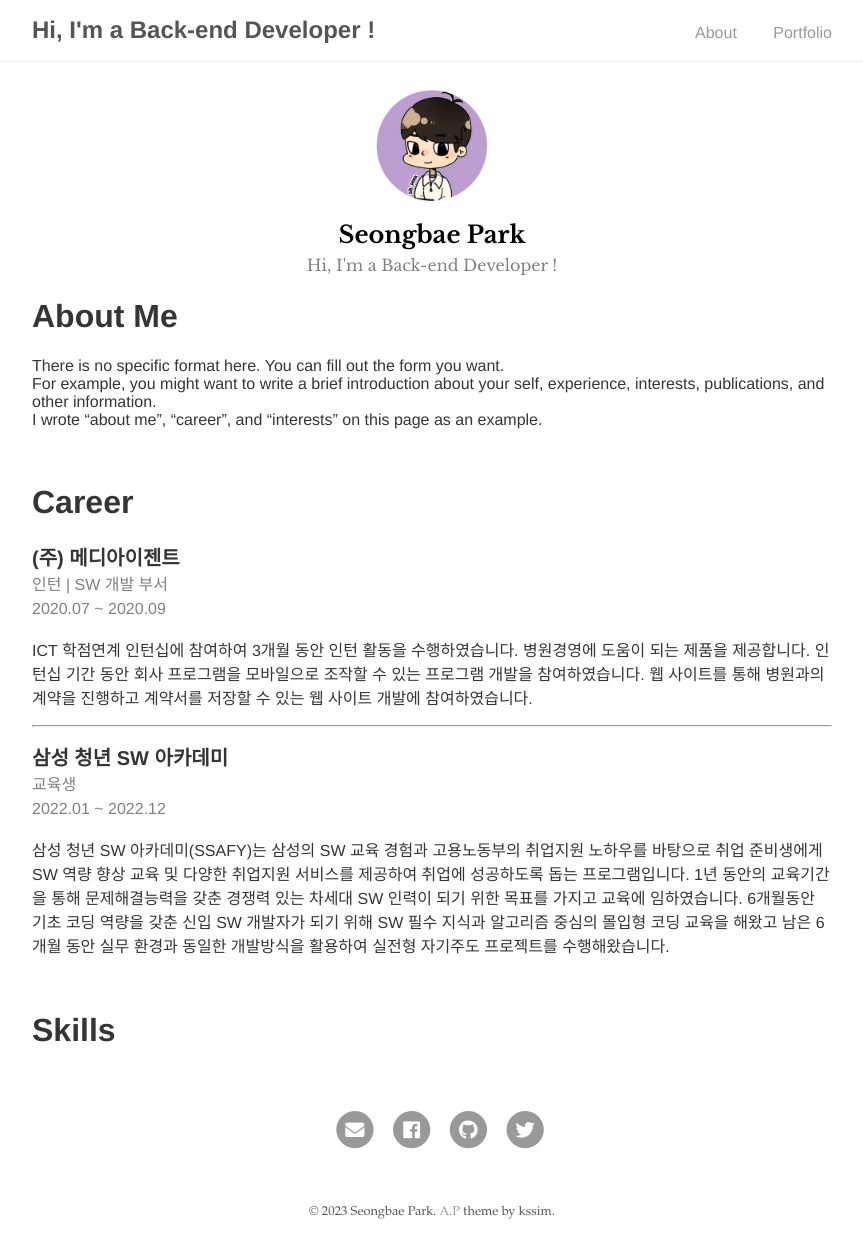
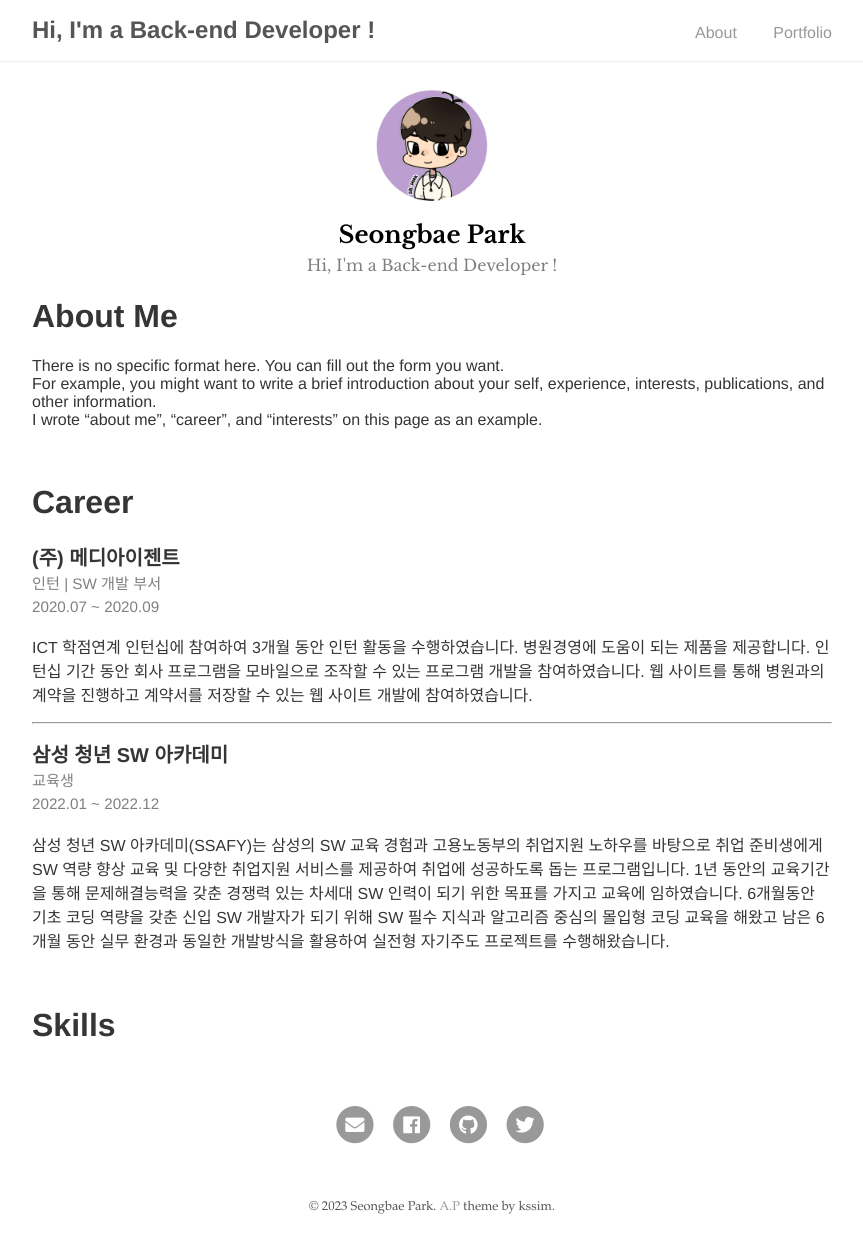
Before and after one commit to Sungbae95/Sungbae95.github.io, a Jekyll site: the page built from index.md, in a window 1280 px wide. Shown: the whole page, without its empty margins (208-1071 px from the left). Built offline with Jekyll 4.4.1, drawn with Linux system fonts in a browser that asks for light colours; our own code applies the rules of GitHub Pages for plain Markdown files.

Commit message:
Update index.md

```diff
--- a/index.md
+++ b/index.md
@@ -12,7 +12,7 @@
 # Career
 
 <span style="font-size:125%"> <b>(주) 메디아이젠트</b> </span> <br/>
-<span style="color:gray"> 인턴 | SW 개발 부서 <br/> 2020.07 ~ 2020.09 </span>
+<span style="font-size:95%; color:gray"> 인턴 | SW 개발 부서 <br/> 2020.07 ~ 2020.09 </span>
 
   ICT 학점연계 인턴십에 참여하여 3개월 동안 인턴 활동을 수행하였습니다.
   병원경영에 도움이 되는 제품을 제공합니다.
@@ -26,7 +26,7 @@
 
 
 <span style="font-size:125%"> <b>삼성 청년 SW 아카데미</b> </span> <br/>
-<span style="color:gray"> 교육생 <br/> 2022.01 ~ 2022.12  </span>
+<span style="font-size:95%; color:gray"> 교육생 <br/> 2022.01 ~ 2022.12  </span>
 
   삼성 청년 SW 아카데미(SSAFY)는 삼성의 SW 교육 경험과 고용노동부의 취업지원 노하우를 바탕으로
   취업 준비생에게 SW 역량 향상 교육 및 다양한 취업지원 서비스를 제공하여 취업에 성공하도록 돕는 프로그램입니다.
```
